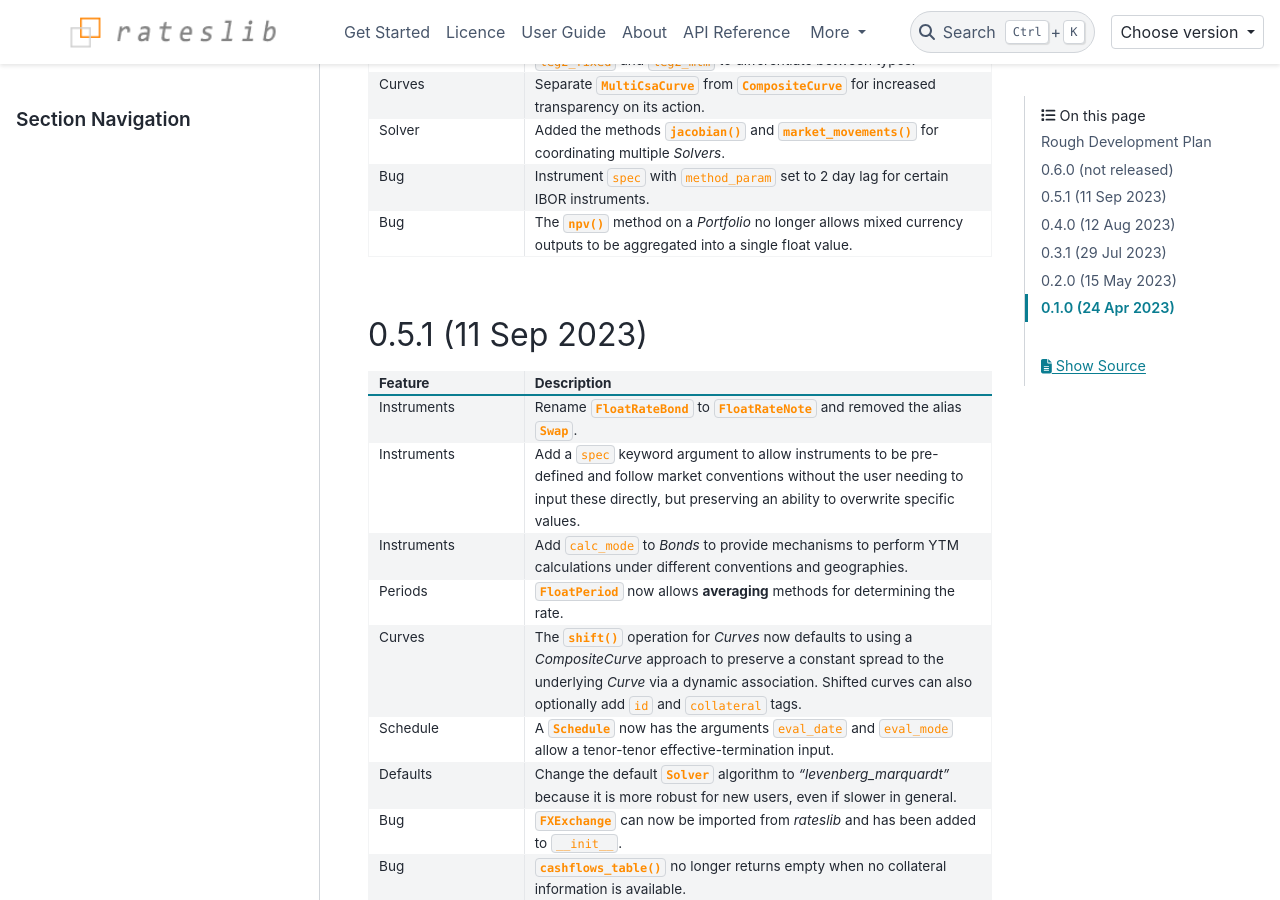
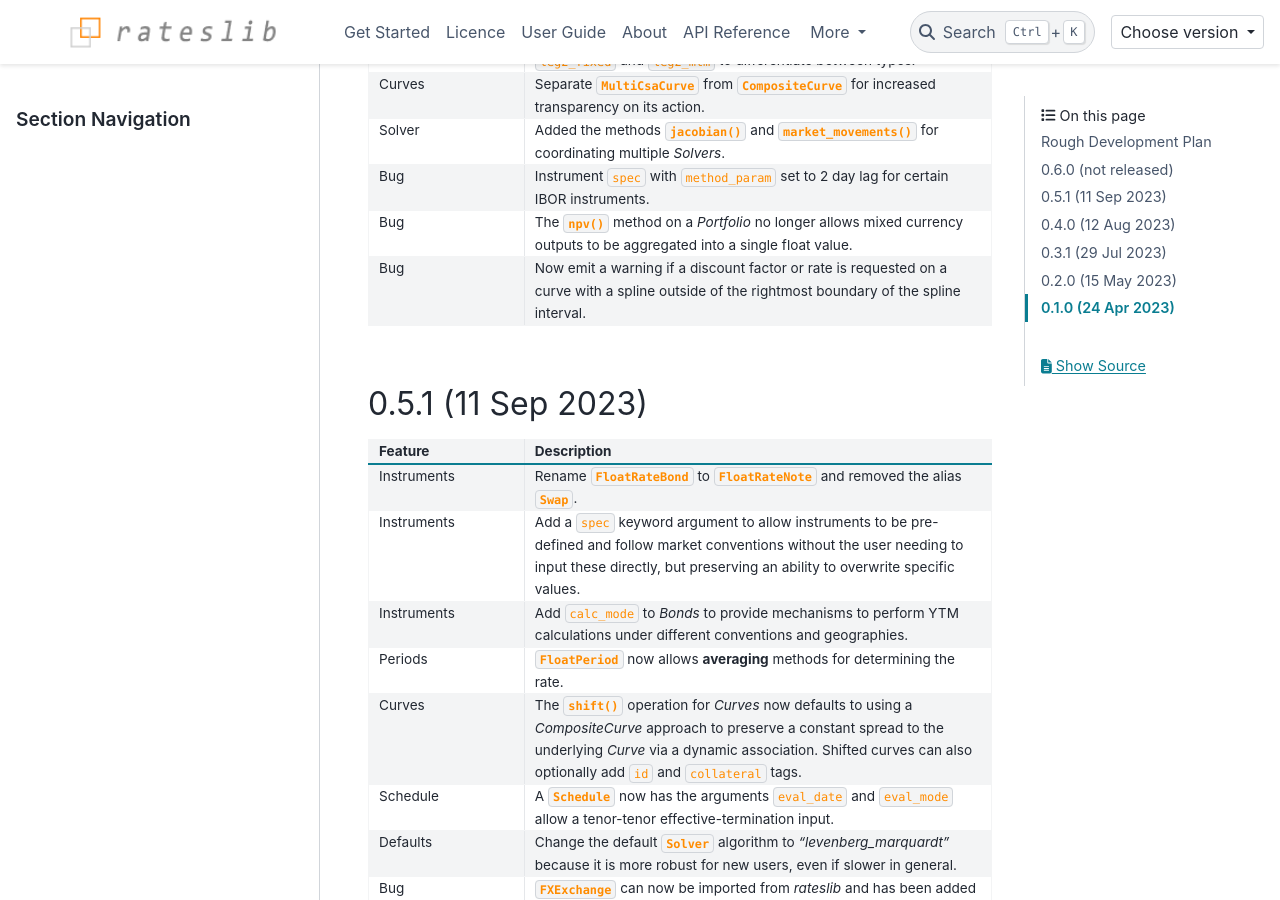
Before and after one commit to attack68/rateslib, a Sphinx documentation site: the page built from docs/source/i_whatsnew.rst, in a window 1280 px wide and 900 px high, scrolled down 1143 px. Built offline with Sphinx 7.4.7 and the PyData theme 0.15.4, drawn with Linux system fonts in a browser that asks for light colours; comment, search, counter and statistics services are not loaded.

Commit message:
REF: Fix docs

```diff
--- a/docs/source/i_whatsnew.rst
+++ b/docs/source/i_whatsnew.rst
@@ -77,6 +77,9 @@ email contact through **rateslib@gmail.com**.
    * - Bug
      - The :meth:`~rateslib.instruments.Portfolio.npv` method on a *Portfolio* no longer allows
        mixed currency outputs to be aggregated into a single float value.
+   * - Bug
+     - Now emit a warning if a discount factor or rate is requested on a curve with a spline
+       outside of the rightmost boundary of the spline interval.
 
 
 0.5.1 (11 Sep 2023)
```
